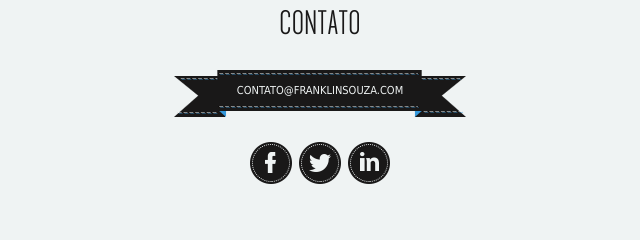
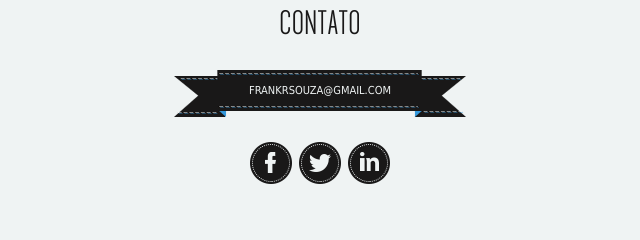
Before and after one commit to fnks/fnks.github.io, a plain HTML site: page index.html in a window 1280 px wide. Shown: the part 3332-3572 px from the top of the page, 320-960 px from the left. Drawn offline with nearby package versions, Linux system fonts and the light colour scheme.

Commit message:
Ajuste no email

```diff
--- a/index.html
+++ b/index.html
@@ -226,7 +226,7 @@
         <!-- Section contact -->
         <section class="section-contact col-xs-12 col-sm-12 col-md-12 col-lg-12">
           <h1 class="section-title">Contato</h1>
-          <span class="btn-email">contato@franklinsouza.com</span>
+          <span class="btn-email">frankrsouza@gmail.com</span>
           <div class="box-social">
             <a href="https://www.facebook.com/franklinsouzar" target="_blank" class="social-icon icon-facebook"></a>
             <a href="https://twitter.com/_FNKs_" target="_blank" class="social-icon icon-twitter"></a>
```
Also changed, not shown: adidas.html (+1 -1 lines), albert_einstein.html (+1 -1 lines), birkenstock.html (+1 -1 lines), discovery.html (+1 -1 lines), glitch.html (+1 -1 lines), offashion.html (+1 -1 lines), pink.html (+1 -1 lines), placar.html (+1 -1 lines), prefeitura.html (+1 -1 lines), stb.html (+1 -1 lines), tim.html (+1 -1 lines).
